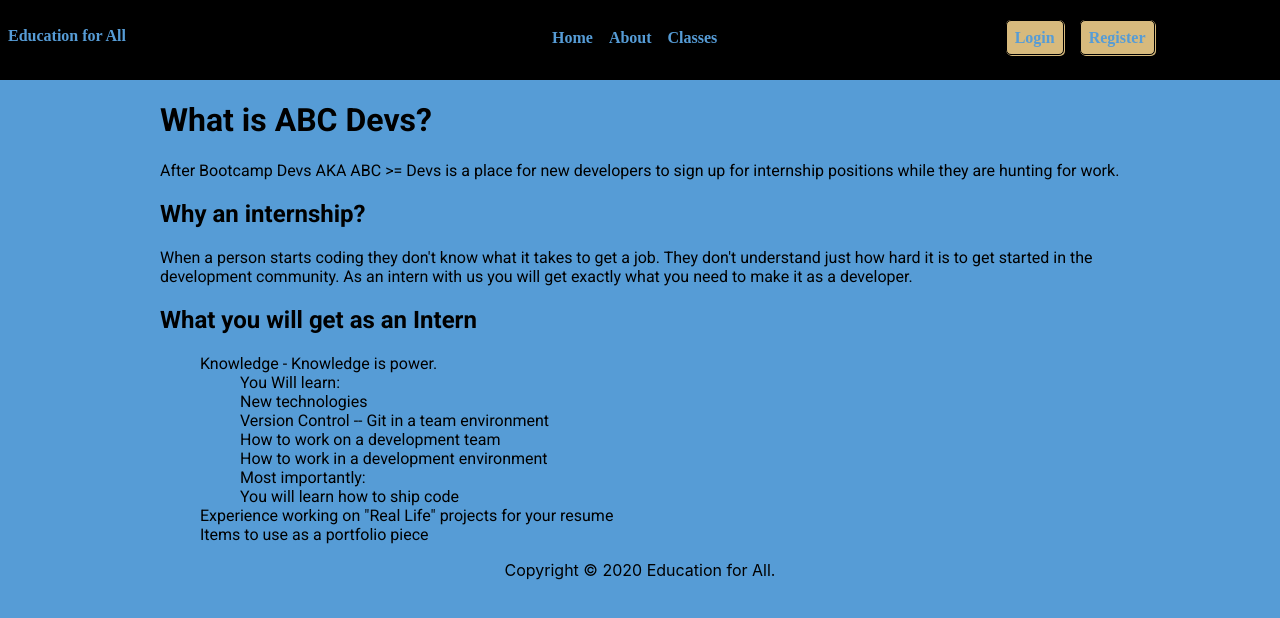
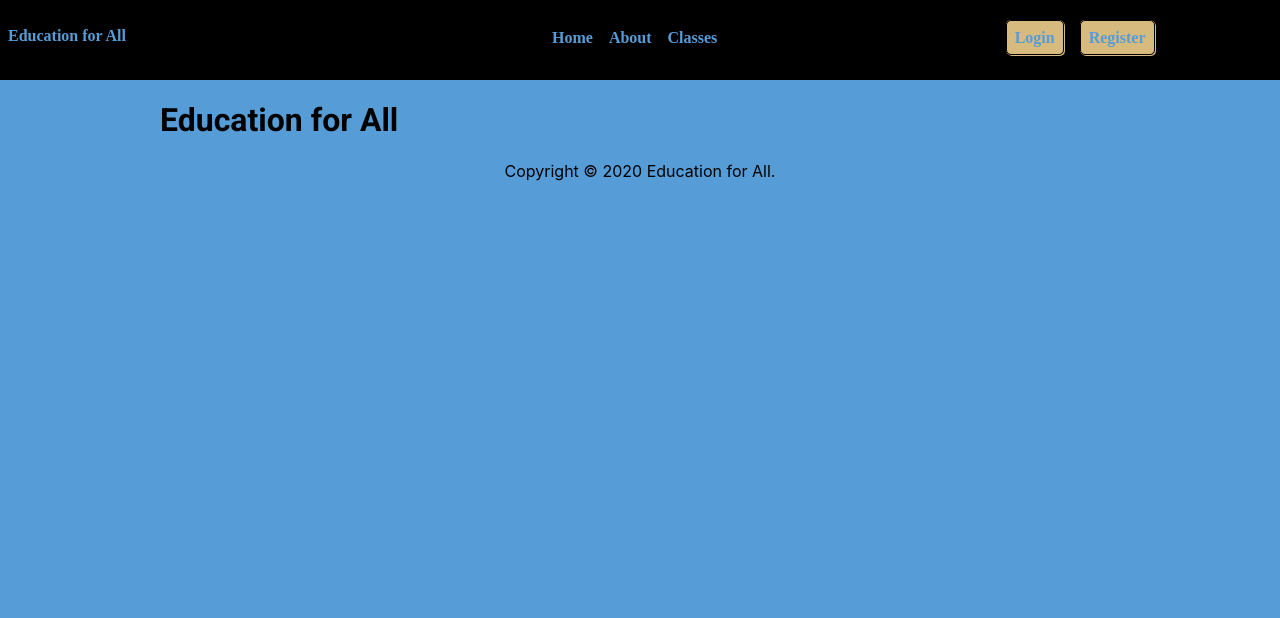
Before and after one commit to skylerwebdev/educationforall, a React (Create React App) app: page /about in a window 1280 px wide. Shown: the top 618 px of the page. Built offline with nearby package versions, Linux system fonts and the light colour scheme.

Commit message:
fix about

```diff
--- a/src/pages/About.jsx
+++ b/src/pages/About.jsx
@@ -4,39 +4,8 @@ const About = () => {
     return (
         <div className="pageMain">
             <div className="pageTop">
-                <div className="ptLt">
-                    <h1 className="ptLtHeader">What is ABC Devs?</h1>
-                    <p className="ptLtP">After Bootcamp Devs AKA ABC >= Devs is a place for new developers to sign up for internship positions while they are hunting for work.</p>
-                    <h2>Why an internship?</h2>
-                    <p>When a person starts coding they don't know what it takes to get a job. They don't understand just how hard it is to get started in the development community. As an intern with us you will get exactly what you need to make it as a developer.</p>
-                    <h2>What you will get as an Intern</h2>
-                    <ul>
-                        <li>Knowledge - Knowledge is power.</li>
-                        <ul>
-                            You Will learn:
-                            <li>New technologies</li>
-                            <li>Version Control -- Git in a team environment</li>
-                            <li>How to work on a development team</li>
-                            <li>How to work in a development environment</li>
-                            Most importantly:
-                            <li>You will learn how to ship code</li>
-                        </ul>
-                        <li>Experience working on "Real Life" projects for your resume</li>
-                        <li>Items to use as a portfolio piece</li>
-                    </ul>
-                </div>
-                <div className="ptCt"></div>
-                <div className="ptRt"></div>
-            </div>
-            <div className="pageMid">
-                <div className="pmLt"></div>
-                <div className="pmCt"></div>
-                <div className="pmRt"></div>
-            </div>
-            <div className="pageBot">
-                <div className="pbLt"></div>
-                <div className="pbCt"></div>
-                <div className="pbRt"></div>
+                    <h1 className="ptLtHeader">Education for All</h1>
+
             </div>
         </div>
     )
--- a/src/pages/Home.jsx
+++ b/src/pages/Home.jsx
@@ -10,7 +10,7 @@ const Home = () => {
             <h2>Our Mission:</h2>
             <p>To provide quality education to people in all varietes of subjects. To not make false promises and mislead you. Lastly, to keep you the customer happy.</p>
             <h2>WE ARE NOT A CODING BOOTCAMP</h2>
-            <p>We would not like to be looked at as a "coding bootcamp" that term tends to be overrated and overused. Most coding bootcamps promise you that when you graduate you will magically be handed a job. Unfortunately, that is not the case at all. In order FOR MOST PEOPLE to be considered for a job as a professional developer they must have 1000+ hours of coding under their belts, have a professional resume, and have a professional portfolio.</p><p> <Link to='/devburnout'>Our 4 Week Burnout</Link> only gives you 100-150 hours of "hands on coding" experince. Never fear At Education for All we will not leave you hanging. Once you graduate from one of our programs you will automatically be hired as an intern. This will not only give you more hours of coding experince, real life portfolio pieces, and possible leadership experience. SOME internships may even put a little bit of money in your pocket as well. </p>
+            <p>We would not like to be looked at as a "coding bootcamp" that term tends to be overrated and overused. Most coding bootcamps promise you that when you graduate you will magically be handed a job. Unfortunately, that is not the case at all. In order FOR MOST PEOPLE to be considered for a job as a professional developer they must have 1000+ hours of coding under their belts, have a professional resume, and have a professional portfolio.</p><p> <Link to='/devburnout'>Our 4 Week Burnout</Link> only gives you 100-150 hours of "hands on coding" experince. Never fear At Education for All we will not leave you hanging. Once you graduate from one of our programs you will automatically be hired as an intern. This will not only give you more hours of coding experince, real life portfolio pieces, and most importantly a job for your resume. SOME internships may even put a little bit of money in your pocket as well. </p>
             </div>
             <div className="mnBd">
             <div className="mnRt">
```
